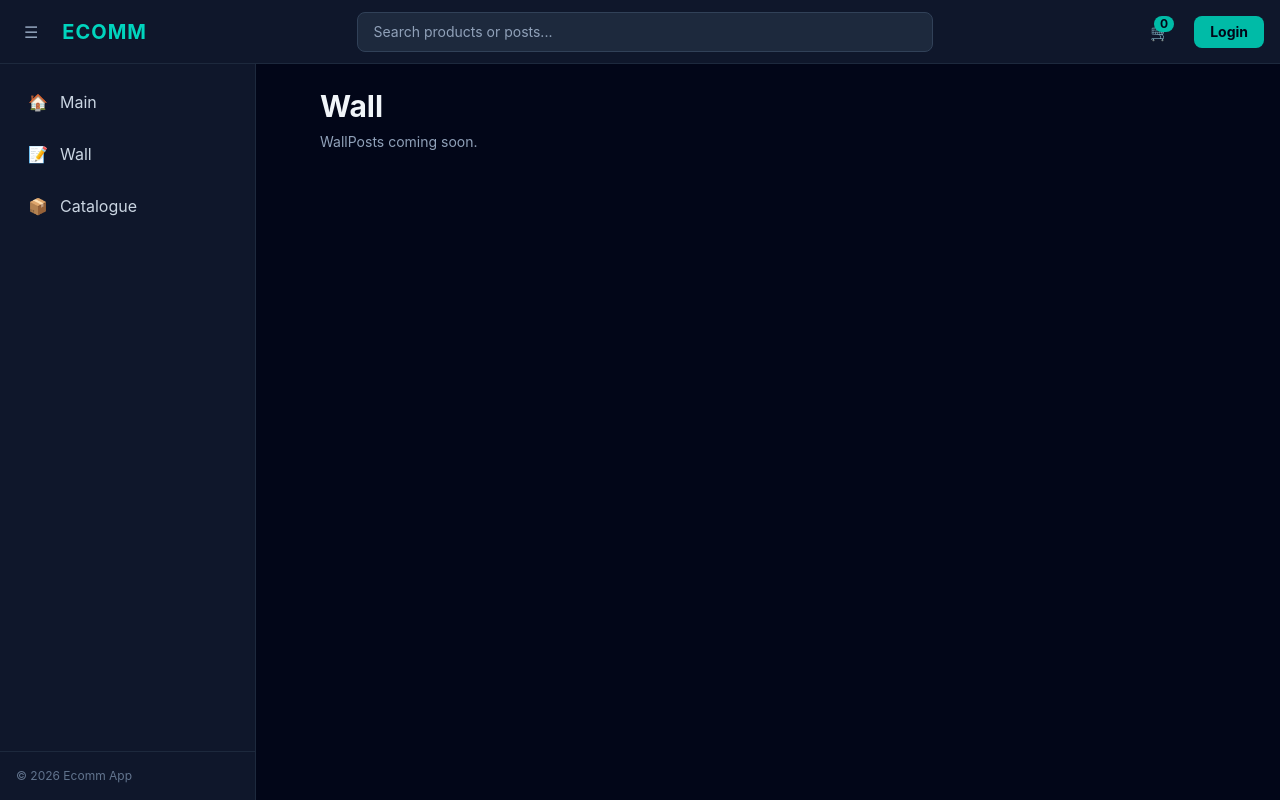
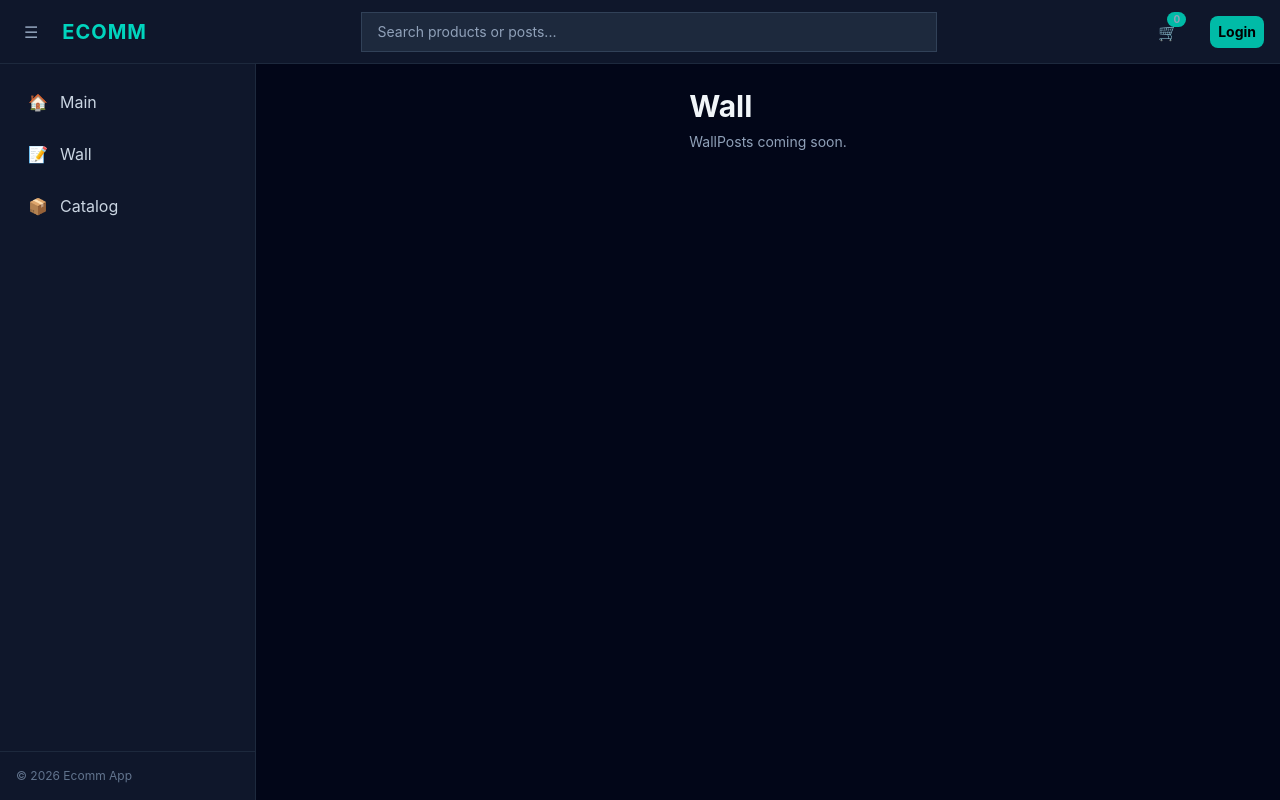
Before and after one commit to SPBpiraT/ecommerce-app, a React (Vite) app in the folder frontend/ecommerce-app.client/: page /wall in a window 1280 px wide. Built offline with nearby package versions, Linux system fonts and the light colour scheme.

Commit message:
Refactor main layout

```diff
--- a/frontend/ecommerce-app.client/src/components/MainLayout.jsx
+++ b/frontend/ecommerce-app.client/src/components/MainLayout.jsx
@@ -9,34 +9,36 @@ export default function MainLayout() {
   const [user, setUser] = useState(null);
 
   return (
-    <div className="min-h-screen bg-slate-950 text-slate-100 font-sans flex flex-col">
+    <div className="min-h-screen bg-slate-950 flex flex-col h-screen">
 
-      <header className="h-16 bg-slate-900 border-b border-slate-800 flex items-center justify-between px-4 sticky top-0 z-50">
+      <header className="h-16 bg-slate-900 border-b border-slate-800 flex items-center justify-between px-4 sticky top-0">
 
-        <div className="flex items-center gap-4">
+        <div className="flex items-center min-[170px]:gap-4">
           <button
             onClick={() => setIsSidebarOpen(!isSidebarOpen)}
-            className="p-2 hover:bg-slate-800 rounded-lg text-slate-400 hover:text-slate-100 transition-colors"
+            className="p-2 hover:bg-slate-800 text-slate-400 hover:text-slate-100 transition-colors"
           >
             ☰
           </button>
-          <Link to="/" className="text-xl font-bold tracking-wider text-teal-400">ECOMM</Link>
+          <Link to="/" className="text-xl font-bold tracking-wider text-teal-400">
+            <span className="hidden min-[280px]:inline">ECOMM</span>
+            <span className="min-[280px]:hidden">E</span>
+          </Link>
         </div>
 
-        <div className="flex-1 max-w-xl mx-4">
+        <div className="hidden min-[400px]:inline flex-1 max-w-xl mx-4">
           <div className="relative">
             <input
               type="text"
               placeholder="Search products or posts..."
-              className="w-full h-10 bg-slate-800 border border-slate-700 rounded-lg px-4 text-sm text-slate-100 placeholder-slate-400 focus:outline-none focus:border-teal-500 transition-colors"
+              className="w-full h-10 bg-slate-800 border border-slate-700 px-4 text-sm text-slate-100 placeholder-slate-400 focus:outline-none focus:border-teal-500"
             />
           </div>
         </div>
 
-        <div className="flex items-center gap-4">
-
-          <button className="p-2 hover:bg-slate-800 rounded-lg text-slate-400 hover:text-slate-100 transition-colors relative">
-            🛒 <span className="absolute top-1 right-1 bg-teal-500 text-xs text-slate-950 font-bold px-1.5 rounded-full">0</span>
+        <div className="flex items-center gap-6">
+          <button className="hidden min-[220px]:inline p-2 hover:bg-slate-800 rounded-lg text-slate-400 hover:text-slate-100 transition-colors relative">
+            🛒 <span className="absolute top-0 right-0 bg-teal-500 text-[10px] font-bold px-1.5 rounded-full">0</span>
           </button>
 
           {user ? (
@@ -47,38 +49,44 @@ export default function MainLayout() {
           ) : (
             <button
               onClick={() => navigate('/login')}
-              className="px-4 py-1.5 bg-teal-500 text-slate-950 text-sm font-bold rounded-lg hover:bg-teal-400 transition-colors"
+              className="px-2 py-1.5 bg-teal-500 text-sm font-bold rounded-lg hover:bg-teal-400 transition-colors"
             >
               Login
             </button>
           )}
-
         </div>
 
       </header>
 
-      <div className="flex flex-1">
+      <div className="flex flex-1 h-[calc(100vh-4rem)]">
 
-        <aside className={`bg-slate-900 border-r border-slate-800 transition-all duration-300 flex flex-col ${isSidebarOpen ? 'w-64' : 'w-0 overflow-hidden border-r-0'}`}>
+        <aside className={`bg-slate-900 flex flex-col border-r border-slate-800 overflow-hidden ${isSidebarOpen ? 'w-64 min-w-12' : 'w-0'}`}>
+
           <nav className="flex-1 p-4 space-y-2">
-            <Link to="/" className="flex items-center gap-3 px-3 py-2.5 rounded-lg hover:bg-slate-800 text-slate-300 hover:text-teal-400 transition-all">
-              🏠 <span>Main</span>
+            <Link to="/" className="flex gap-3 px-0 min-[330px]:px-3 py-2.5 hover:bg-slate-800 text-slate-300 hover:text-teal-400 transition-all">
+              <span>🏠</span>
+              <span className="truncate">Main</span>
             </Link>
-            <Link to="/wall" className="flex items-center gap-3 px-3 py-2.5 rounded-lg hover:bg-slate-800 text-slate-300 hover:text-teal-400 transition-all">
-              📝 <span>Wall</span>
+            <Link to="/wall" className="flex gap-3 px-0 min-[330px]:px-3 py-2.5 hover:bg-slate-800 text-slate-300 hover:text-teal-400 transition-all">
+              <span>📝</span>
+              <span className="truncate">Wall</span>
             </Link>
-            <Link to="/catalog" className="flex items-center gap-3 px-3 py-2.5 rounded-lg hover:bg-slate-800 text-slate-300 hover:text-teal-400 transition-all">
-              📦 <span>Catalogue</span>
+            <Link to="/catalog" className="flex gap-3 px-0 min-[330px]:px-3 py-2.5 hover:bg-slate-800 text-slate-300 hover:text-teal-400 transition-all">
+              <span>📦</span>
+              <span className="truncate">Catalog</span>
             </Link>
           </nav>
+
           <div className="p-4 border-t border-slate-800 text-xs text-slate-500">
             © 2026 Ecomm App
           </div>
+
         </aside>
 
-        <main className="flex-1 p-6 bg-slate-950 overflow-y-auto">
+        <main className="overflow-y-auto p-0 min-[200px]:p-6 mx-auto">
 
-          <Outlet />
+            <Outlet />
+
         </main>
 
       </div>
```
